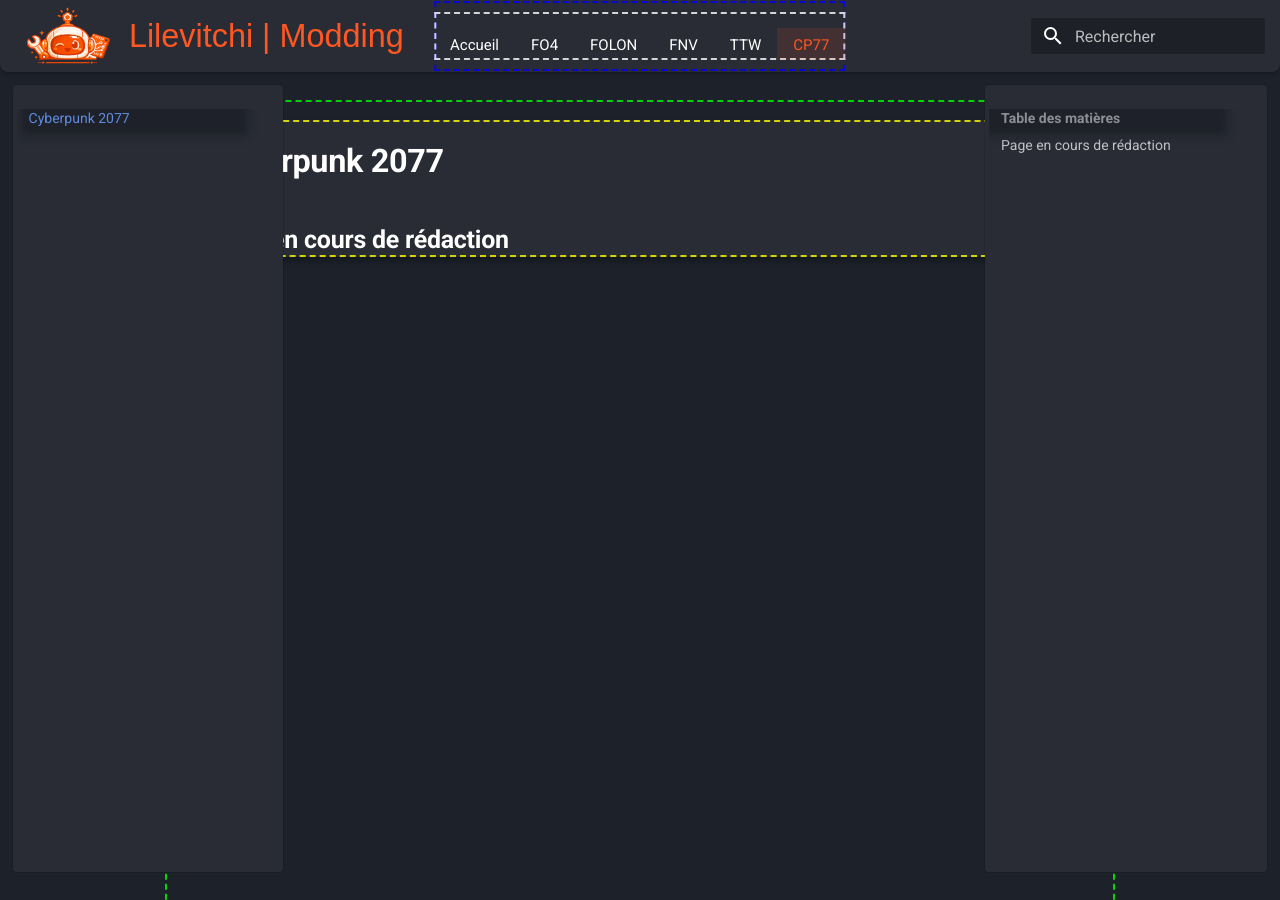
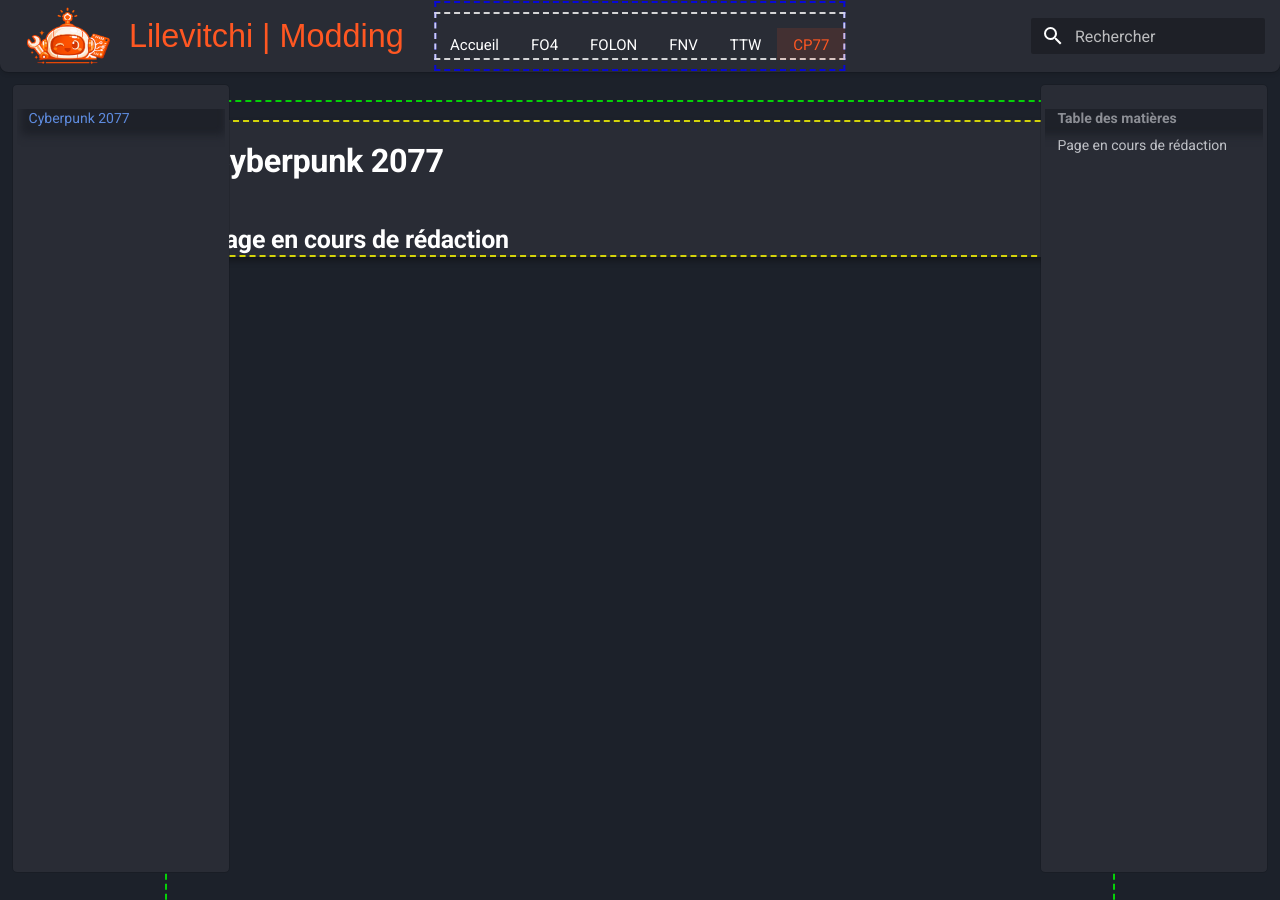
Before and after one commit to Lilevitchi/lilevitchi.github.io, an MkDocs documentation site: the page built from docs/cyberpunk/index.md, in a window 1280 px wide and 900 px high. Built offline with MkDocs 1.6.1 and Material for MkDocs 9.7.7, drawn with Linux system fonts in a browser that asks for light colours.

Commit message:
Update extra.css

```diff
--- a/docs/stylesheets/extra.css
+++ b/docs/stylesheets/extra.css
@@ -33,8 +33,8 @@
   /* ---------- Layout ---------- */
   --header-height: 72px;
   --progress-height: 4.68rem;          /* 75px */
-  --sidebar-width-primary: 13.5rem;    /* 216px */
-  --sidebar-width-secondary: 14.12rem; /* 226px */
+  --sidebar-width-primary: 216px;
+  --sidebar-width-secondary: 226px;
   --sidebar-margin: 0.63rem;           /* 10px */
   --sidebar-height-offset: 5.62rem;    /* 90px */
 
```
